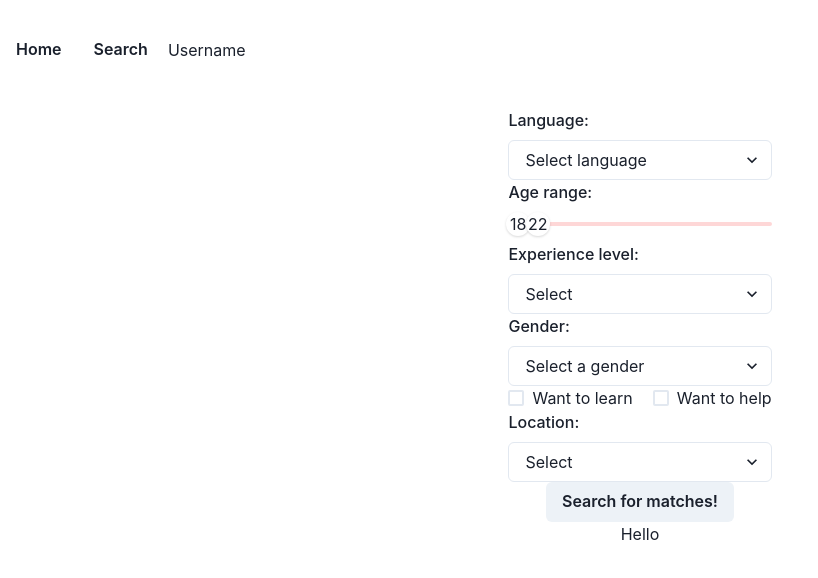
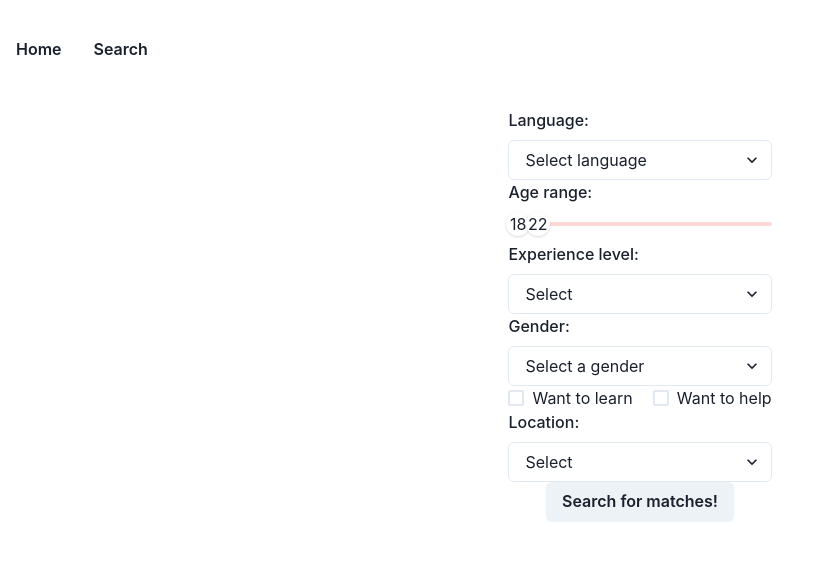
Before and after one commit to Green-Avocado/Language-Exchange, a React (Create React App) app in the folder frontend/: page /search in a window 1280 px wide. Shown: the top 578 px of the page, without its empty margins (0-818 px from the left). Built offline with nearby package versions, Linux system fonts and the light colour scheme; no server answers; the database is empty.

Commit message:
get data from db

```diff
--- a/frontend/src/App.js
+++ b/frontend/src/App.js
@@ -18,7 +18,6 @@ function App() {
           <Route path='profile' element={<ProfilePage />} />
         </Routes>
       </VStack>
-      Hello
     </div>
   );
 }
--- a/frontend/src/components/NavBar.js
+++ b/frontend/src/components/NavBar.js
@@ -58,7 +58,7 @@ const NavBar = () => {
             </>
           )}
           <Text as='a' my={7} w='100%' ml={1}>
-            Username
+            {user?.displayName}
           </Text>
         </Flex>
         <IconButton
@@ -121,7 +121,7 @@ const NavBar = () => {
             </>
           )}
           <Text as='a' my={7} w='100%' ml={1}>
-            Username
+            {user?.displayName}
           </Text>
         </Flex>
       </Flex>
--- a/frontend/src/firebase.js
+++ b/frontend/src/firebase.js
@@ -2,6 +2,7 @@
 import { initializeApp } from "firebase/app";
 import { getAnalytics } from "firebase/analytics";
 import { getAuth, signInWithPopup, GoogleAuthProvider } from "firebase/auth";
+import { getDatabase, ref } from "firebase/database";
 
 const provider = new GoogleAuthProvider();
 const login = async () => {
@@ -38,6 +39,7 @@ const firebaseConfig = {
   apiKey: "AIzaSyBrm8MJo8UHxYaso8tXSWDJ4Dhy3ohVQmg",
   authDomain: "nwhacks-f42df.firebaseapp.com",
   projectId: "nwhacks-f42df",
+  databaseURL: "https://nwhacks-f42df-default-rtdb.firebaseio.com",
   storageBucket: "nwhacks-f42df.appspot.com",
   messagingSenderId: "717144736521",
   appId: "1:717144736521:web:c523e58d3cda7c84d949d8",
@@ -48,4 +50,7 @@ const firebaseConfig = {
 const app = initializeApp(firebaseConfig);
 const analytics = getAnalytics(app);
 
-export { login };
+const db = getDatabase();
+const usersRef = ref(db, "Users");
+
+export { login, usersRef };
--- a/frontend/src/pages/search/SearchPage.js
+++ b/frontend/src/pages/search/SearchPage.js
@@ -1,5 +1,5 @@
 // import * as React from "react";
-import { useState } from "react";
+import { useState, useEffect } from "react";
 import {
   Box,
   Center,
@@ -7,8 +7,6 @@ import {
   FormLabel,
   Select,
   Checkbox,
-  RadioGroup,
-  Radio,
   HStack,
   Container,
   RangeSlider,
@@ -16,18 +14,25 @@ import {
   RangeSliderTrack,
   RangeSliderThumb,
   Button,
-  VStack
+  VStack,
 } from "@chakra-ui/react";
+import { onValue } from "firebase/database";
+import { usersRef } from "../../firebase";
 
 export const SearchPage = () => {
-  const [range, setRange] = useState([18, 22])
+  const [range, setRange] = useState([18, 22]);
   const user = {
-      avatar: null,
-      name: null,
-      age: null,
-      language: null,
-      experience: null
-  }
+    avatar: null,
+    name: null,
+    age: null,
+    language: null,
+    experience: null,
+  };
+
+  onValue(usersRef, (snapshot) => {
+    const data = snapshot.val();
+    console.log(data);
+  });
 
   return (
     <Container>
@@ -36,76 +41,69 @@ export const SearchPage = () => {
           <VStack>
             Search for:
             <FormControl>
-              <FormLabel htmlFor="search-language">Language:</FormLabel>
-              <Select
-                placeholder="Select language">
+              <FormLabel htmlFor='search-language'>Language:</FormLabel>
+              <Select placeholder='Select language'>
                 <option value='search-spanish'>Spanish</option>
                 <option value='search-chinese'>Chinese</option>
                 <option value='search-french'>French</option>
               </Select>
 
-              <FormLabel htmlFor="search-age">Age range:</FormLabel>
-              <RangeSlider id="search-age" defaultValue={range} min={16} max={70} step={1} value={range} onChange={(value) => setRange(value)}>
+              <FormLabel htmlFor='search-age'>Age range:</FormLabel>
+              <RangeSlider
+                id='search-age'
+                defaultValue={range}
+                min={16}
+                max={70}
+                step={1}
+                value={range}
+                onChange={(value) => setRange(value)}
+              >
                 <RangeSliderTrack bg='red.100'>
                   <RangeSliderFilledTrack bg='tomato' />
                 </RangeSliderTrack>
                 <RangeSliderThumb boxSize={6} index={0}>
-                  <Box>
-                    {range[0]}
-                  </Box>
+                  <Box>{range[0]}</Box>
                 </RangeSliderThumb>
                 <RangeSliderThumb boxSize={6} index={1}>
-                  <Box>
-                    {range[1]}
-                  </Box>
+                  <Box>{range[1]}</Box>
                 </RangeSliderThumb>
               </RangeSlider>
 
-              <FormLabel htmlFor='search-experience'>Experience level:</FormLabel>
-              <Select
-                placeholder='Select'
-              >
+              <FormLabel htmlFor='search-experience'>
+                Experience level:
+              </FormLabel>
+              <Select placeholder='Select'>
                 <option value='search-beginner'>Beginner</option>
                 <option value='search-intermediate'>Intermediate</option>
                 <option value='search-advanced'>Advanced</option>
               </Select>
 
-              <FormLabel htmlFor="search-gender">Gender:</FormLabel>
-              <Select id="search-gender" placeholder="Select a gender">
+              <FormLabel htmlFor='search-gender'>Gender:</FormLabel>
+              <Select id='search-gender' placeholder='Select a gender'>
                 <option value='search-any'>Any</option>
                 <option value='search-male'>Male</option>
                 <option value='search-female'>Female</option>
               </Select>
 
               <HStack spacing='20px'>
-                <Checkbox
-                  colorScheme='orange'
-                  value='search-learn'
-                >
+                <Checkbox colorScheme='orange' value='search-learn'>
                   Want to learn
                 </Checkbox>
-                <Checkbox
-                  colorScheme='green'
-                  value='search-help'
-                >
+                <Checkbox colorScheme='green' value='search-help'>
                   Want to help
                 </Checkbox>
               </HStack>
               <FormLabel htmlFor='search-location'>Location:</FormLabel>
-              <Select
-                placeholder='Select'
-              >
+              <Select placeholder='Select'>
                 <option value='search-vancouver'>Vancouver</option>
                 <option value='search-toronto'>Toronto</option>
               </Select>
 
-              <Button type="search">Search for matches!</Button>
+              <Button type='search'>Search for matches!</Button>
             </FormControl>
           </VStack>
-
         </HStack>
       </Center>
-
     </Container>
   );
 };
```
